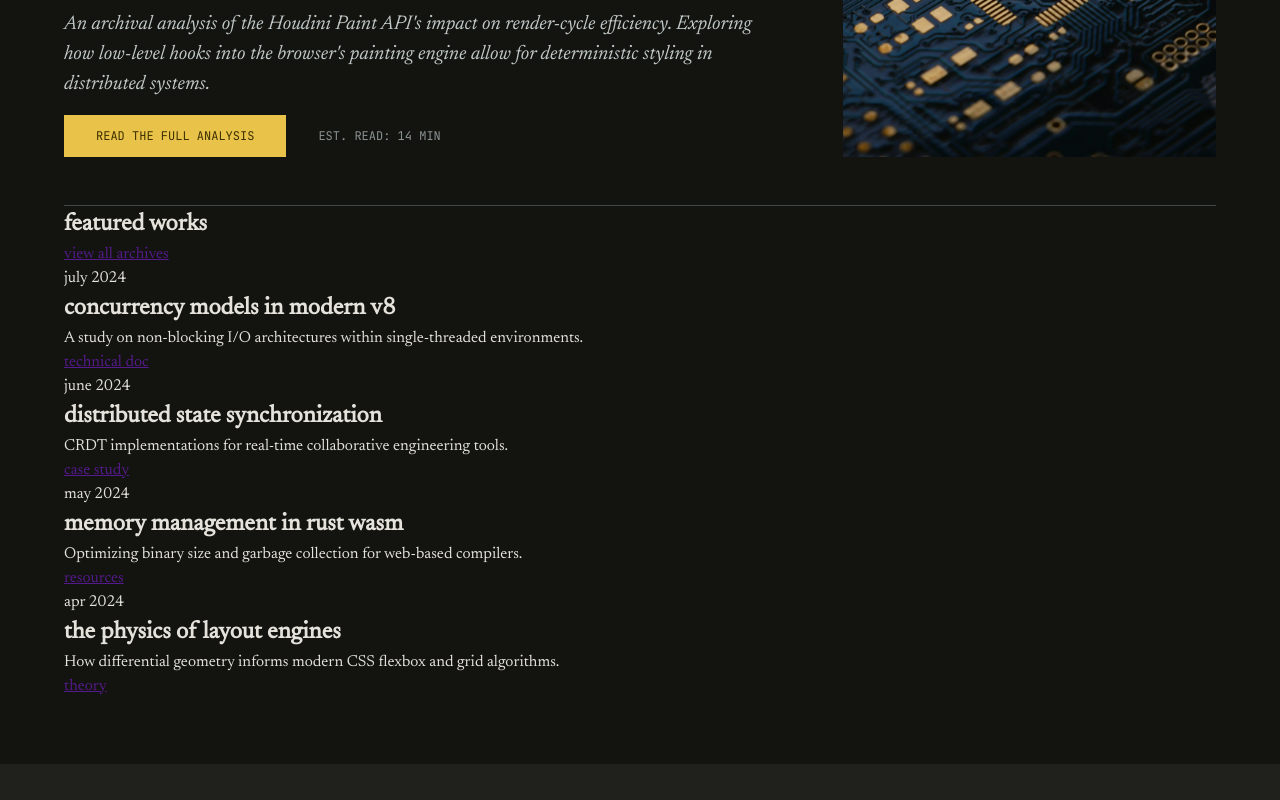
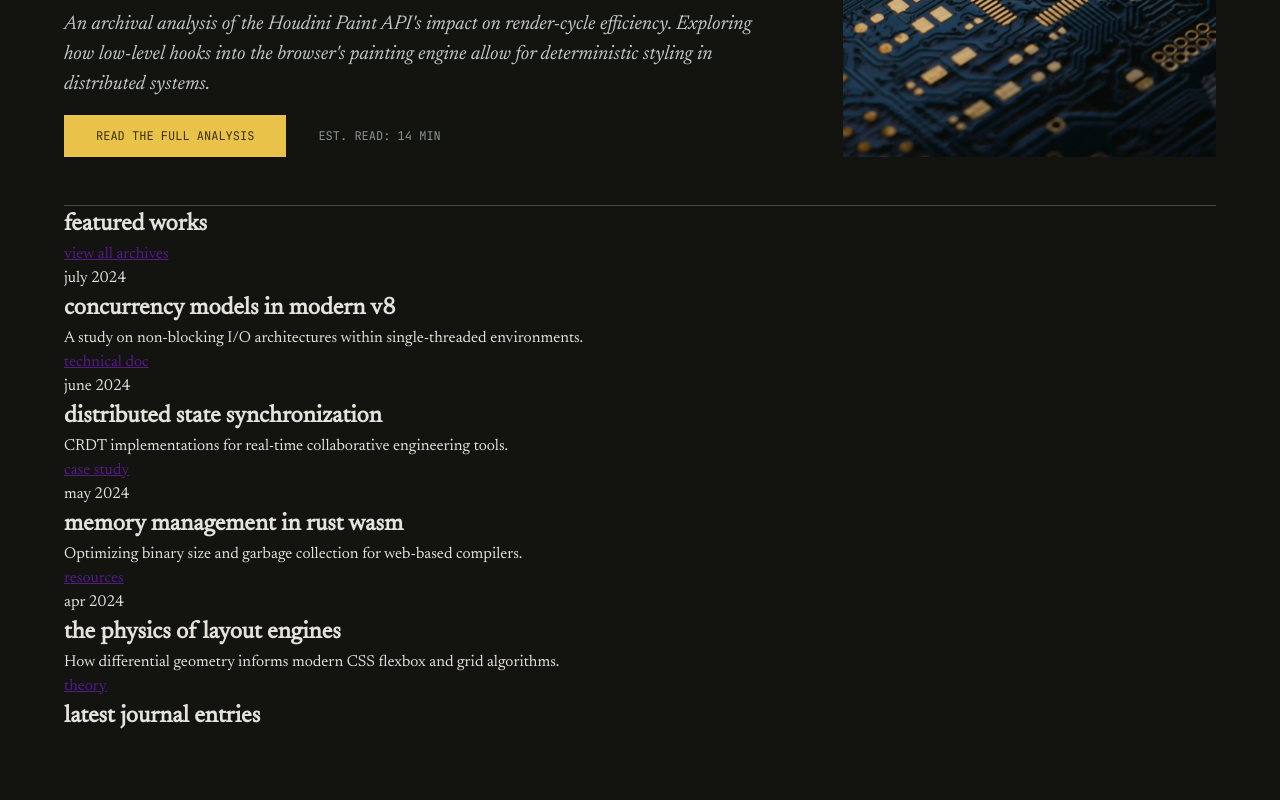
Before and after one commit to aldovizcarra/engineering-journal, a plain HTML site: page index.html in a window 1280 px wide. Shown: the part 517-1317 px from the top of the page. Before the commit the page ends 1281 px from the top, so only its background shows below. Drawn offline with Linux system fonts and the light colour scheme.

Commit message:
Add journal entries intro markup

```diff
--- a/index.html
+++ b/index.html
@@ -103,6 +103,9 @@
                     <a href="" class="main-content__card-link">theory</a>
                 </div>
             </div>
+            <div class="main-content__journal-intro">
+                <h2 class="main-content__journal-heading">latest journal entries</h2>
+            </div>
         </div>
     </main>
 </body>
```
